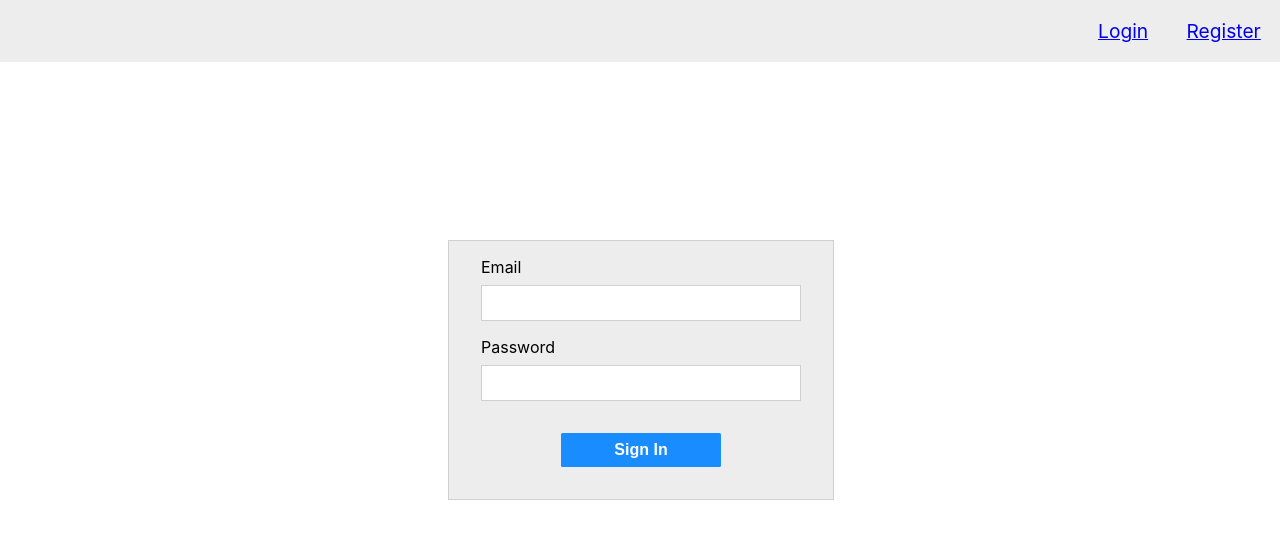
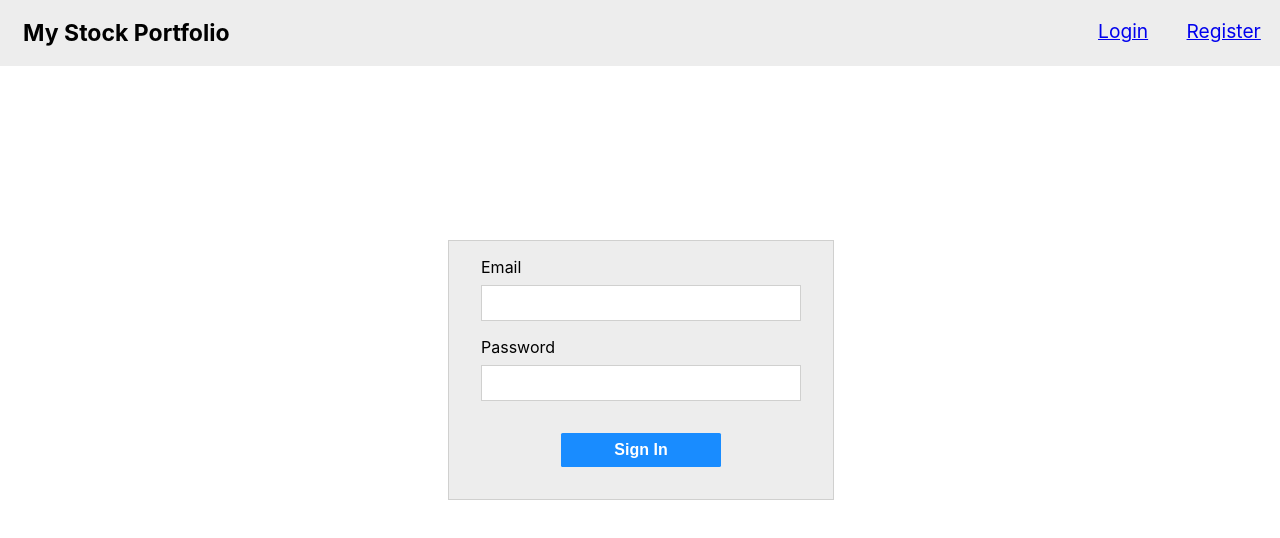
Before and after one commit to cho-jason/mystockportfolio, a React (Create React App) app in the folder client/: page /home in a window 1280 px wide. Shown: the top 538 px of the page. Built offline with nearby package versions, Linux system fonts and the light colour scheme; no server answers.

Commit message:
refactor: added app name to the Navbar

```diff
--- a/client/src/components/navbar.js
+++ b/client/src/components/navbar.js
@@ -11,6 +11,7 @@ const Navbar = ({ isLoggedIn, logout }) => {
 
   return (
     <nav>
+      <h1>My Stock Portfolio</h1>
       {isLoggedIn ? (
         <div>
           <Link to="/home">Home</Link>
--- a/client/src/index.css
+++ b/client/src/index.css
@@ -76,7 +76,7 @@ nav {
   font-size: 1.2em;
   padding: 1em 0em;
   display: flex;
-  justify-content: flex-end;
+  justify-content: space-between;
 }
 
 nav > div {
@@ -86,6 +86,12 @@ nav > div {
 
 nav > div > a {
   padding: 0em 1em;
+}
+
+nav > h1 {
+  font-size: 1.2em;
+  margin: 0;
+  padding: 0 1em;
 }
 
 /* Home */
```
